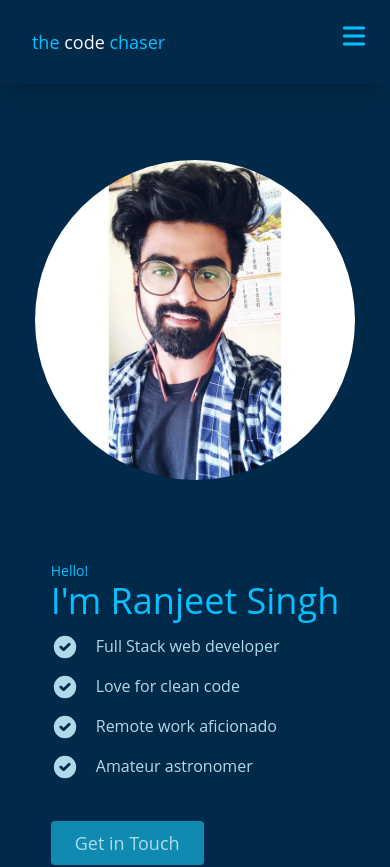
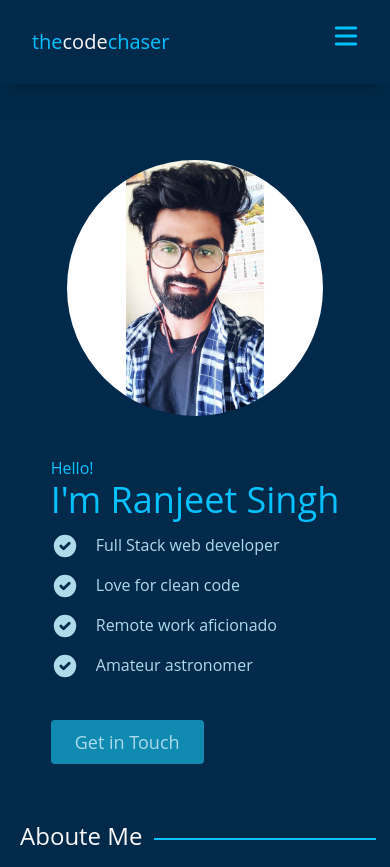
Before and after one commit to thecodechaser/portfolio-frontend, a React (Create React App) app: page / in a window 390 px wide. Shown: the top 867 px of the page. Built offline with nearby package versions, Linux system fonts and the light colour scheme.

Commit message:
Fix styles

```diff
--- a/src/components/Header.js
+++ b/src/components/Header.js
@@ -32,9 +32,9 @@ const Header = () => {
 
   return (
     <header className={`flex flex-col bg-primaryColor px-8 py-7 ${mobileMenu ? 'h-screen' : 'h-fit'} fixed top-0 w-screen shadow-xl md:flex-row md:justify-between md:px-20 md:h-fit`}>
-      <a href="/" className="text-lg">
-        <span className="text-secondaryColor">the </span>
-        <span>code </span>
+      <a href="/" className="text-xl">
+        <span className="text-secondaryColor">the</span>
+        <span>code</span>
         <span className="text-secondaryColor">chaser</span>
       </a>
       <nav>
@@ -44,10 +44,10 @@ const Header = () => {
             className={classNames(!mobileMenu ? 'block' : 'hidden')}
             onClick={() => setMobileMenu(true)}
           >
-            <MenuIcon className="h-8" />
+            <MenuIcon className="h-8 mr-2" />
           </button>
           <button type="button" className={classNames(mobileMenu ? 'block' : 'hidden')} onClick={() => setMobileMenu(false)}>
-            <XIcon className="h-8" />
+            <XIcon className="h-8 mr-2" />
           </button>
         </div>
         <div className={classNames(mobileMenu ? 'block' : 'hidden', 'md:block')}>
--- a/src/components/Home/HeroSection.js
+++ b/src/components/Home/HeroSection.js
@@ -5,12 +5,12 @@ import profilePicture from '../../assets/images/profilePicture.jpg';
 const fields = ['Full Stack web developer', 'Love for clean code', 'Remote work aficionado', 'Amateur astronomer'];
 
 const HeroSection = () => (
-  <div className="flex flex-col items-center gap-20 md:flex-row md:gap-60">
+  <div className="flex flex-col items-center gap-10 md:flex-row md:gap-60">
     <div className="md:order-1">
-      <img src={profilePicture} alt="profile" className="h-80 rounded-full" />
+      <img src={profilePicture} alt="profile" className="h-64 md:h-80 rounded-full" />
     </div>
     <div className="text-skyColor">
-      <p className="text-secondaryColor">Hello!</p>
+      <p className="text-base text-secondaryColor">Hello!</p>
       <h1 className="text-secondaryColor text-4xl md:text-5xl">I&apos;m Ranjeet Singh</h1>
       {
           fields.map((field) => (
--- a/src/pages/Home.js
+++ b/src/pages/Home.js
@@ -18,7 +18,7 @@ const Home = () => {
           <button
             type="button"
             className="bg-lightBlueColor mt-10 rounded px-6 py-2 w-50
-      text-lg text-skyColor font-medium md:ml-1 hover:bg-secondaryColor hover:text-primaryColor"
+      text-lg text-skyColor font-medium ml-5 md:ml-1 hover:bg-secondaryColor hover:text-primaryColor"
           >
             Know more
           </button>
@@ -40,7 +40,7 @@ const Home = () => {
           <button
             type="button"
             className="bg-lightBlueColor mt-10 rounded px-8 py-2
-      text-lg text-skyColor font-medium hover:bg-secondaryColor hover:text-primaryColor"
+      text-lg text-skyColor font-medium ml-5 md:ml-1 hover:bg-secondaryColor hover:text-primaryColor"
           >
             See All
           </button>
```
